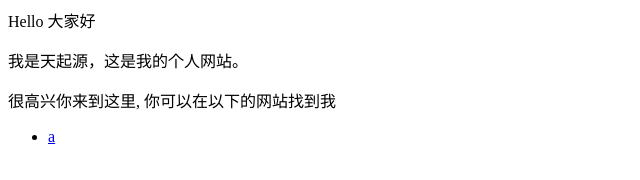
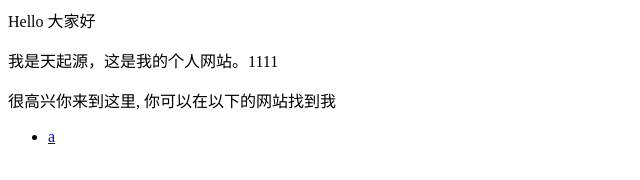
Before and after one commit to tianqiyuan520/tianqiyuan520.github.com, a plain HTML site: page index.html in a window 1280 px wide. Shown: the full height of the page, 0-640 px from the left. Drawn offline with Linux system fonts and the light colour scheme.

Commit message:
Update index.html

```diff
--- a/index.html
+++ b/index.html
@@ -1,5 +1,5 @@
 <p>Hello 大家好</p>
-<p>我是天起源，这是我的个人网站。 </p>
+<p>我是天起源，这是我的个人网站。1111 </p>
 <p>很高兴你来到这里, 你可以在以下的网站找到我</p>
 
 <ul>
```
